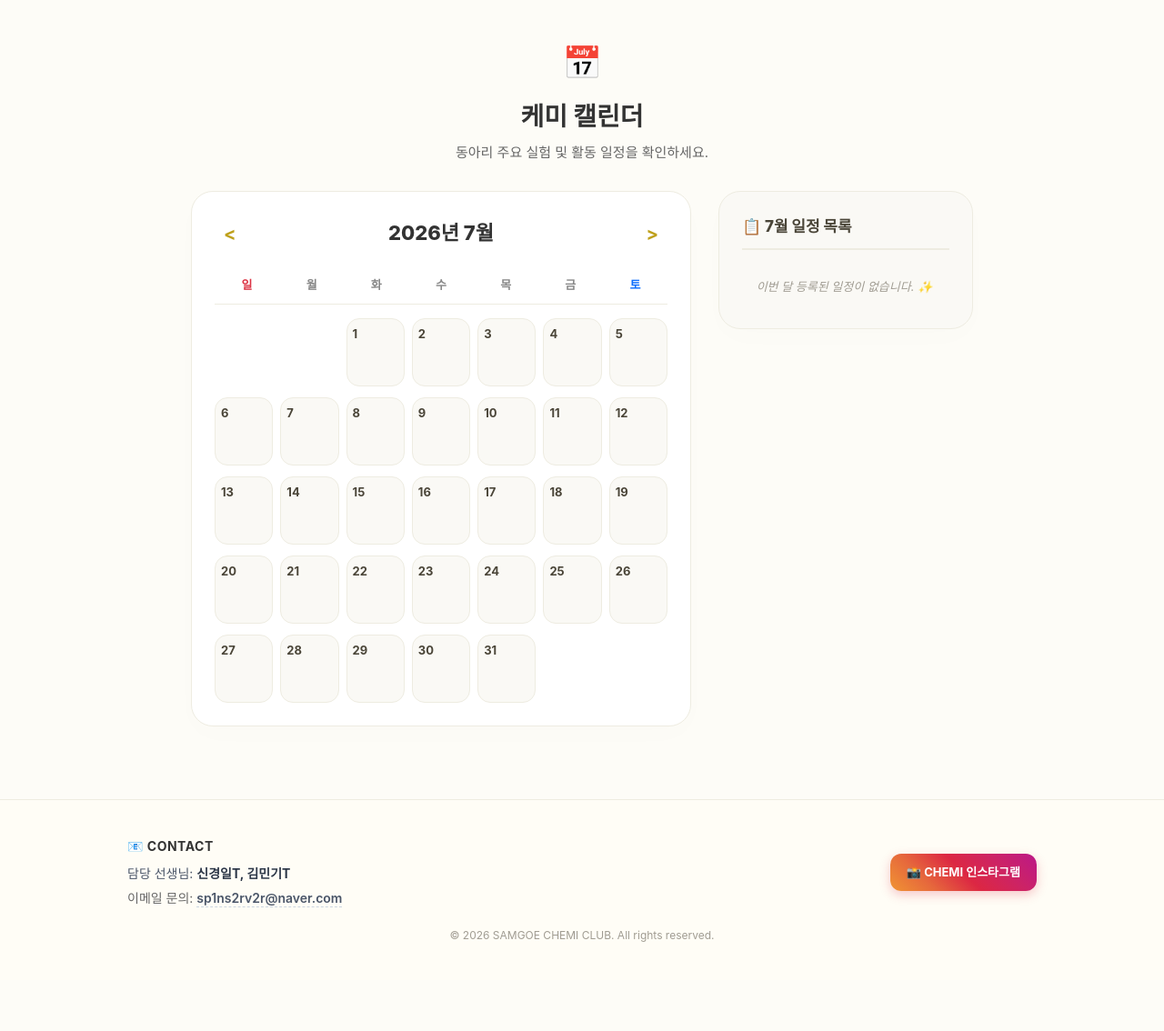
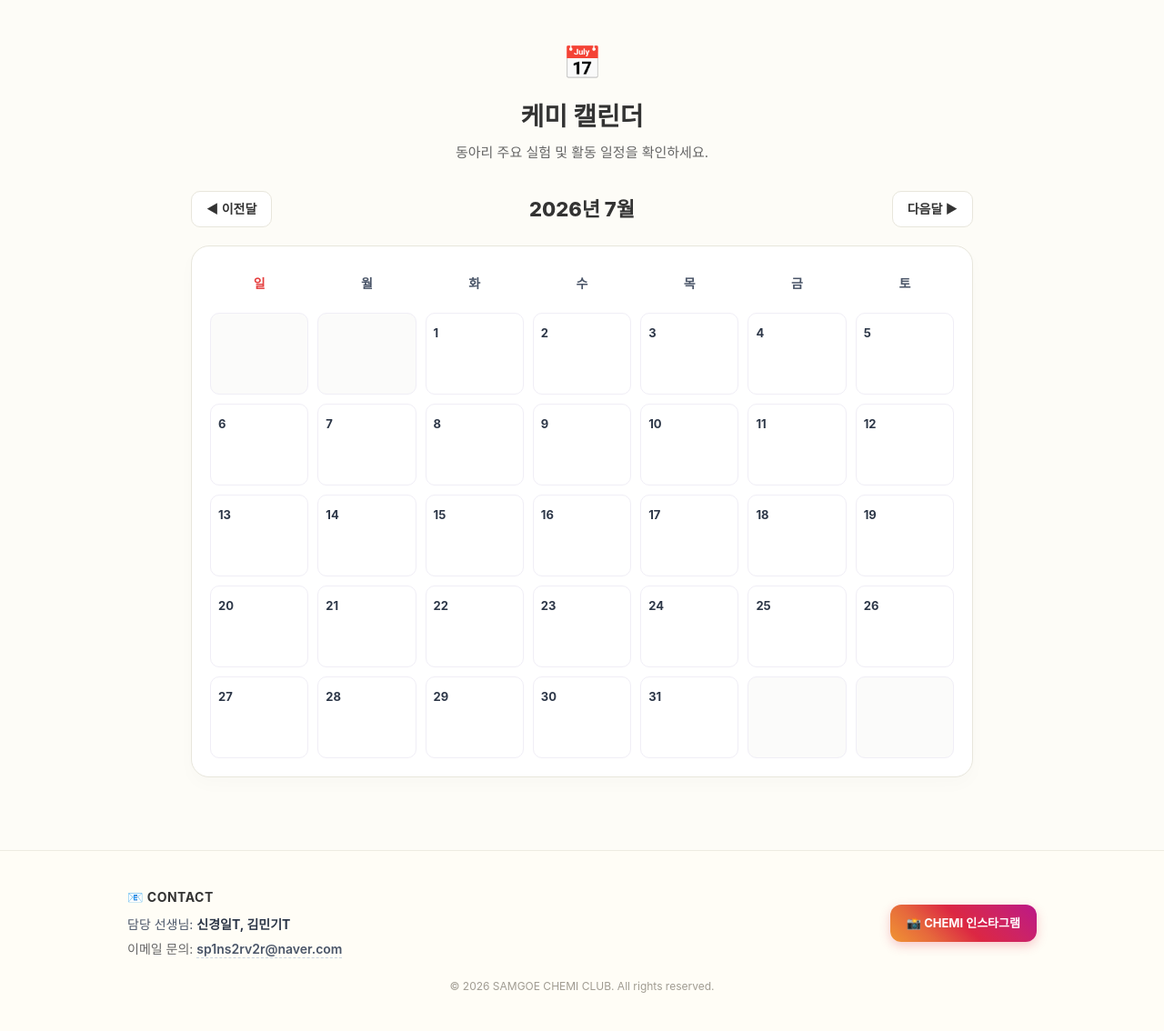
Before and after one commit to sunyoul-chemi/samgoe-chemi, a Flask app: page /calendar in a window 1280 px wide. Shown: the part 72-1206 px from the top of the page at 91% size. Before the commit the page ends 1108 px from the top, so only its background shows below. Run offline with Flask 3, Linux system fonts and the light colour scheme; data that the repository does not hold is empty; some libraries are stand-ins or nearby versions; some web fonts are replaced.

Commit message:
Update calendar.html

```diff
--- a/templates/calendar.html
+++ b/templates/calendar.html
@@ -13,77 +13,37 @@
     <div style="background: #fff; border-radius: 20px; padding: 20px; border: 1px solid #e8e6dc; margin-bottom: 30px; box-shadow: 0 8px 20px rgba(0,0,0,0.02);">
         <form action="/addSchedule" method="POST" style="display: flex; gap: 15px; align-items: center; flex-wrap: wrap;">
             <input type="date" name="date" required style="padding: 10px 15px; border: 1px solid #e1ded3; border-radius: 12px; background: #faf9f5; outline: none; font-size: 14px;">
-            <input type="text" name="title" placeholder="새로운 일정을 입력하세요" required style="flex: 1; min-width: 200px; padding: 10px 15px; border: 1px solid #e1ded3; border-radius: 12px; background: #faf9f5; outline: none; font-size: 14px;">
-            <button type="submit" style="padding: 10px 24px; background: #bfa11d; color: #fff; border: none; border-radius: 12px; font-weight: 700; cursor: pointer; font-size: 14px;">일정 등록</button>
+            <input type="text" name="title" placeholder="일정 내용을 입력하세요..." required style="flex: 1; min-width: 200px; padding: 10px 15px; border: 1px solid #e1ded3; border-radius: 12px; background: #faf9f5; outline: none; font-size: 14px;">
+            <button type="submit" style="padding: 10px 20px; background: #bfa11d; color: white; border: none; border-radius: 12px; font-weight: 700; cursor: pointer;">일정 등록 ➕</button>
         </form>
     </div>
     {% endif %}
 
-    <div style="display: flex; gap: 30px; flex-wrap: wrap; align-items: flex-start;">
+    <div style="display: flex; justify-content: space-between; align-items: center; margin-bottom: 20px;">
+        <a href="/calendar?year={{ year }}&month={{ month - 1 }}" style="text-decoration: none; padding: 8px 16px; background: #fff; border: 1px solid #e8e6dc; border-radius: 10px; color: #333; font-weight: 700; font-size: 14px;">◀ 이전달</a>
+        <h3 style="font-size: 22px; font-weight: 800; color: #333; margin: 0;">{{ year }}년 {{ month }}월</h3>
+        <a href="/calendar?year={{ year }}&month={{ month + 1 }}" style="text-decoration: none; padding: 8px 16px; background: #fff; border: 1px solid #e8e6dc; border-radius: 10px; color: #333; font-weight: 700; font-size: 14px;">다음달 ▶</a>
+    </div>
 
-        <div style="flex: 1; min-width: 320px; background: #fff; border-radius: 24px; border: 1px solid #eeece1; padding: 25px; box-shadow: 0 10px 30px rgba(0,0,0,0.01);">
+    <div style="display: grid; grid-template-columns: repeat(7, 1fr); gap: 10px; background: #fff; padding: 20px; border-radius: 20px; border: 1px solid #e8e6dc; box-shadow: 0 8px 20px rgba(0,0,0,0.02);">
+        {% for day_name in ['일', '월', '화', '수', '목', '금', '토'] %}
+        <div style="text-align: center; font-weight: 800; padding: 10px 0; color: {{ '#e53e3e' if loop.first else '#4a5568' }}; font-size: 14px;">{{ day_name }}</div>
+        {% endfor %}
 
-            <div style="display: flex; justify-content: space-between; align-items: center; margin-bottom: 25px;">
-                <a href="/calendar?year={{ year if month > 1 else year - 1 }}&month={{ month - 1 if month > 1 else 12 }}" style="text-decoration: none; font-size: 20px; color: #bfa11d; font-weight: bold; padding: 5px 10px;">&lt;</a>
-                <h3 style="margin: 0; font-size: 22px; font-weight: 800; color: #333;">{{ year }}년 {{ month }}월</h3>
-                <a href="/calendar?year={{ year if month < 12 else year + 1 }}&month={{ month + 1 if month < 12 else 1 }}" style="text-decoration: none; font-size: 20px; color: #bfa11d; font-weight: bold; padding: 5px 10px;">&gt;</a>
-            </div>
-
-            <div style="display: grid; grid-template-columns: repeat(7, 1fr); text-align: center; font-weight: 700; font-size: 13px; color: #888; margin-bottom: 15px; border-bottom: 1px solid #eeece1; padding-bottom: 10px;">
-                <div style="color: #dc3545;">일</div><div>월</div><div>화</div><div>수</div><div>목</div><div>금</div><div style="color: #0d6efd;">토</div>
-            </div>
-
-            <div style="display: grid; grid-template-columns: repeat(7, 1fr); row-gap: 12px; column-gap: 8px;">
-                {% for d in days %}
-                <div style="min-height: 75px; padding: 6px; border-radius: 14px;
-                            background: {% if d.day %}#faf9f5{% else %}transparent{% endif %};
-                            border: 1px solid {% if d.day %}#eeece1{% else %}transparent{% endif %};
-                            display: flex; flex-direction: column; justify-content: space-between;">
-
-                    {% if d.day %}
-                        <span style="font-size: 13px; font-weight: 700; color: #4a4538;">{{ d.day }}</span>
-                        <div style="display: flex; flex-direction: column; gap: 3px; margin-top: 4px;">
-                            {% for sch in d.schedules %}
-                            <span style="background: #bfa11d; color: white; font-size: 10px; padding: 2px 4px; border-radius: 4px; font-weight: 600; white-space: nowrap; overflow: hidden; text-overflow: ellipsis; max-width: 100%;" title="{{ sch }}">
-                                {{ sch }}
-                            </span>
-                            {% endfor %}
-                        </div>
-                    {% else %}
-                        <span></span>
-                    {% endif %}
+        {% for d in days %}
+        <div style="min-height: 90px; border: 1px solid #f0eef6; border-radius: 10px; padding: 8px; background: {{ '#fff' if d.day else '#fbfbfa' }};">
+            {% if d.day %}
+            <span style="font-weight: 700; font-size: 13px; color: #2d3748;">{{ d.day }}</span>
+            <div style="margin-top: 5px;">
+                {% for sch in d.schedules %}
+                <div style="background: #fefcbf; color: #744210; font-size: 11px; padding: 3px 6px; border-radius: 4px; margin-bottom: 3px; font-weight: 600; overflow: hidden; text-overflow: ellipsis; white-space: nowrap;">
+                    {{ sch }}
                 </div>
                 {% endfor %}
             </div>
+            {% endif %}
         </div>
-
-        <div style="width: 100%; max-width: 280px; background: #faf9f5; border-radius: 24px; border: 1px solid #eeece1; padding: 25px; box-shadow: 0 10px 30px rgba(0,0,0,0.01); box-sizing: border-box;">
-            <h3 style="margin: 0 0 20px 0; font-size: 17px; font-weight: 800; color: #4a4538; border-bottom: 2px solid #eeece1; padding-bottom: 10px;">📋 {{ month }}월 일정 목록</h3>
-            <div style="overflow-y: auto; max-height: 420px; padding-right: 3px;">
-                {% set month_prefix = "%04d-%02d"|format(year, month) %}
-                {% set ns = namespace(has_schedule=false) %}
-
-                {% for s in schedules %}
-                    {% if s.date.startswith(month_prefix) %}
-                    {% set ns.has_schedule = true %}
-                    <div style="background: #fff; padding: 12px; border-radius: 14px; border: 1px solid #eeece1; margin-bottom: 12px; display: flex; justify-content: space-between; align-items: center; gap: 10px;">
-                        <div style="flex: 1; min-width: 0;">
-                            <span style="font-size: 11px; font-weight: 700; color: #bfa11d; display: block; margin-bottom: 2px;">📅 {{ s.date }}</span>
-                            <span style="font-size: 13px; font-weight: 600; color: #333; display: block; word-break: break-all;">{{ s.title }}</span>
-                        </div>
-                        {% if session.get('is_admin') %}
-                            <a href="/deleteSchedule/{{ s.id }}" onclick="return confirm('해당 일정을 삭제하시겠습니까?');" style="color: #dc3545; font-size: 11px; text-decoration: none; font-weight: 700; background: #ffe3e3; padding: 3px 6px; border-radius: 5px; flex-shrink: 0;">삭제</a>
-                        {% endif %}
-                    </div>
-                    {% endif %}
-                {% endfor %}
-
-                {% if not ns.has_schedule %}
-                <div style="text-align: center; color: #a09c92; font-size: 13px; font-style: italic; padding: 10px 0;">이번 달 등록된 일정이 없습니다. ✨</div>
-                {% endif %}
-            </div>
-        </div>
-
+        {% endfor %}
     </div>
 </div>
 {% endblock %}
```
